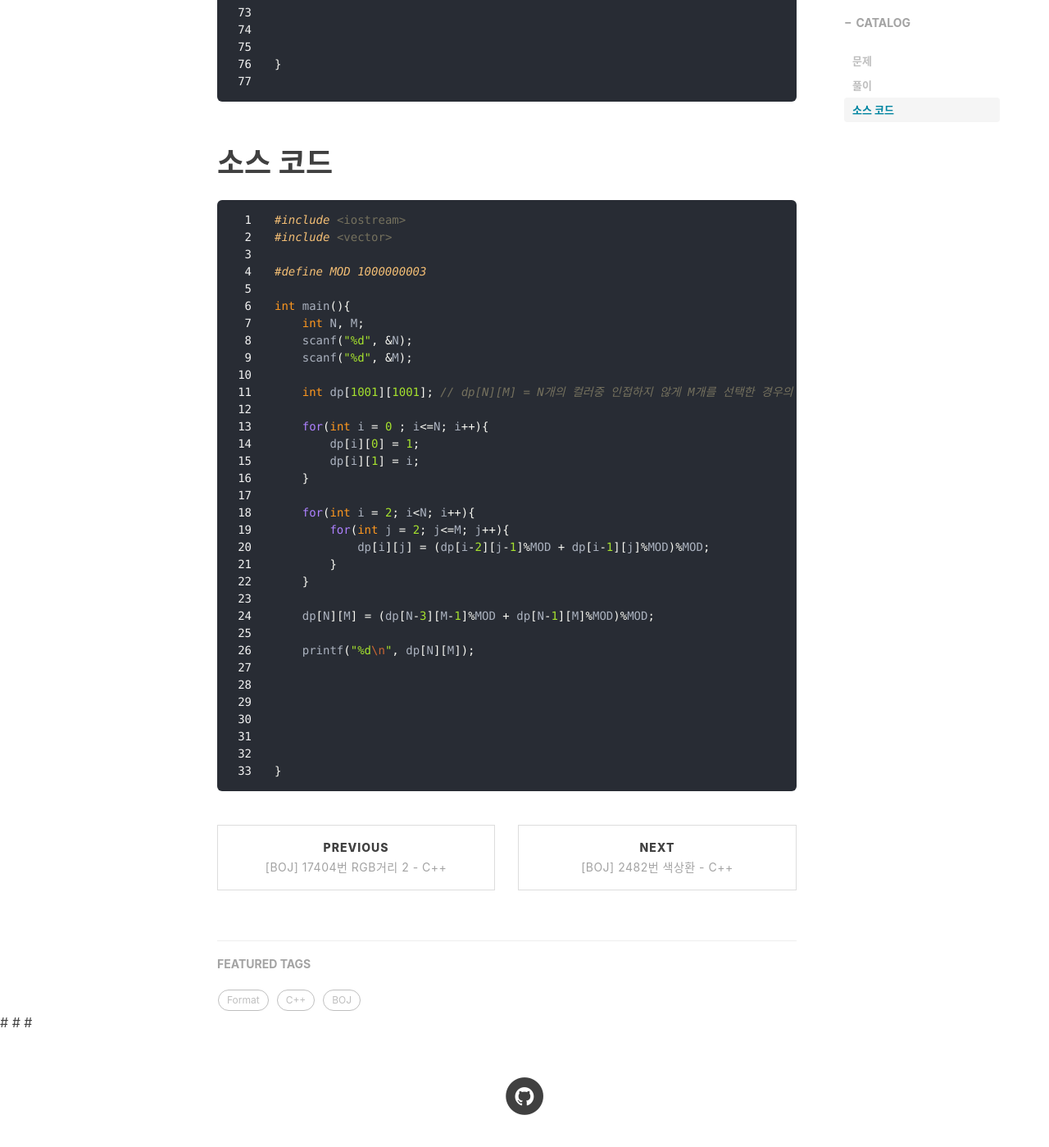
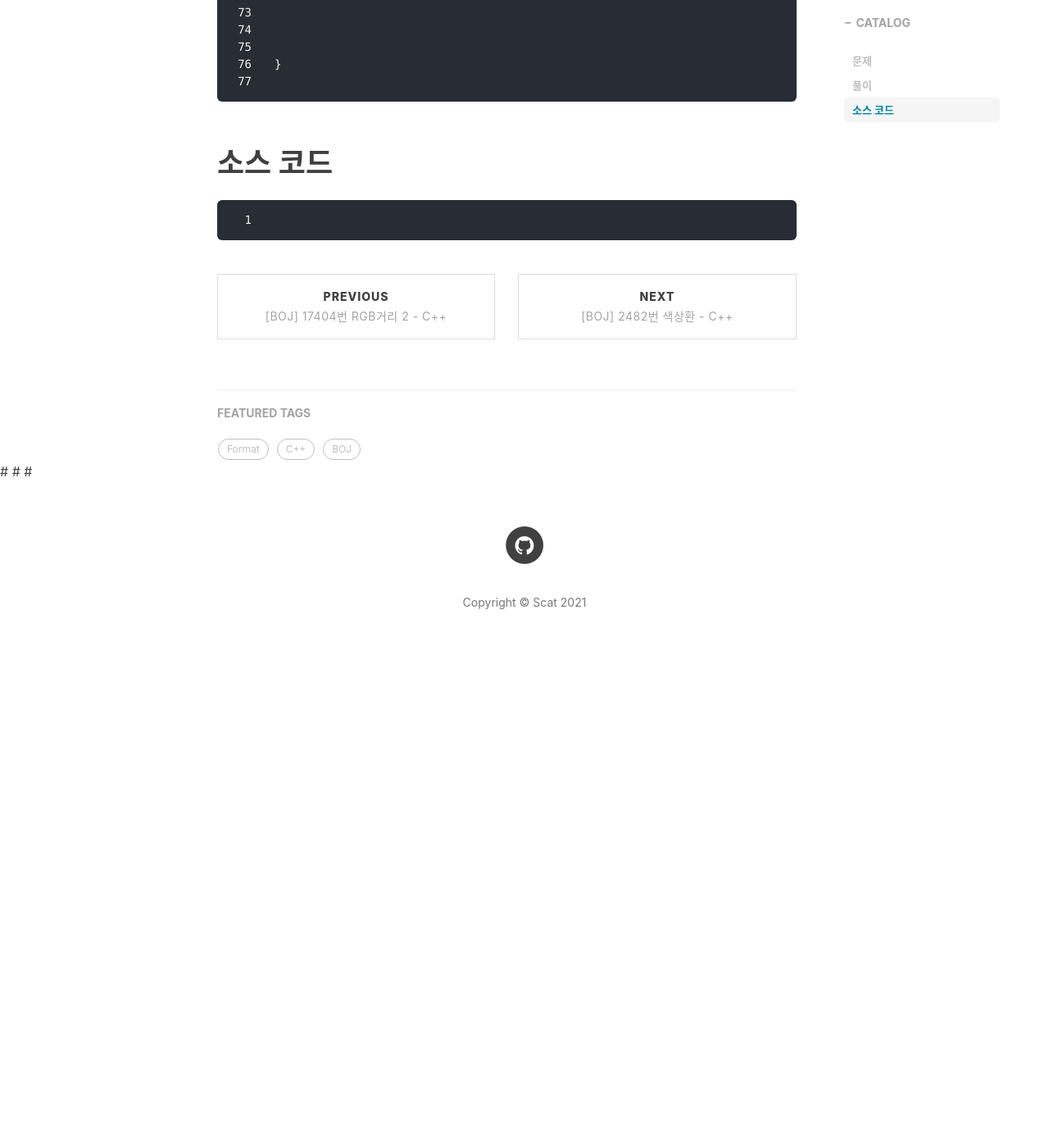
Before and after one commit to scatdelight/scatdelight.github.io, a Jekyll site: the page built from _posts/2021-09-15-BOJ-1086-C++.md, in a window 1280 px wide and 1400 px high, scrolled down 2416 px. Shown: the whole window at 82% size. Built offline with Jekyll 4.4.1, drawn with Linux system fonts in a browser that asks for light colours; nearby versions of some CDN libraries; some web fonts are replaced; comment, search, counter and statistics services are not loaded; after the commit the page ends 3255 px from its top, so only the background shows below that.

Commit message:
Update 2021-09-15-BOJ-1086-C++.md

````diff
--- a/_posts/2021-09-15-BOJ-1086-C++.md
+++ b/_posts/2021-09-15-BOJ-1086-C++.md
@@ -103,37 +103,4 @@ int main(){
 # 소스 코드
 
 ```c++
-#include <iostream>
-#include <vector>
-
-#define MOD 1000000003
-
-int main(){
-    int N, M;
-    scanf("%d", &N);
-    scanf("%d", &M);
-
-    int dp[1001][1001]; // dp[N][M] = N개의 컬러중 인접하지 않게 M개를 선택한 경우의 수
-
-    for(int i = 0 ; i<=N; i++){
-        dp[i][0] = 1;
-        dp[i][1] = i;
-    }
-
-    for(int i = 2; i<N; i++){
-        for(int j = 2; j<=M; j++){
-            dp[i][j] = (dp[i-2][j-1]%MOD + dp[i-1][j]%MOD)%MOD;
-        }
-    }
-
-    dp[N][M] = (dp[N-3][M-1]%MOD + dp[N-1][M]%MOD)%MOD;
-
-    printf("%d\n", dp[N][M]);
-
-
-
-
-
-
-}
 ```
````
